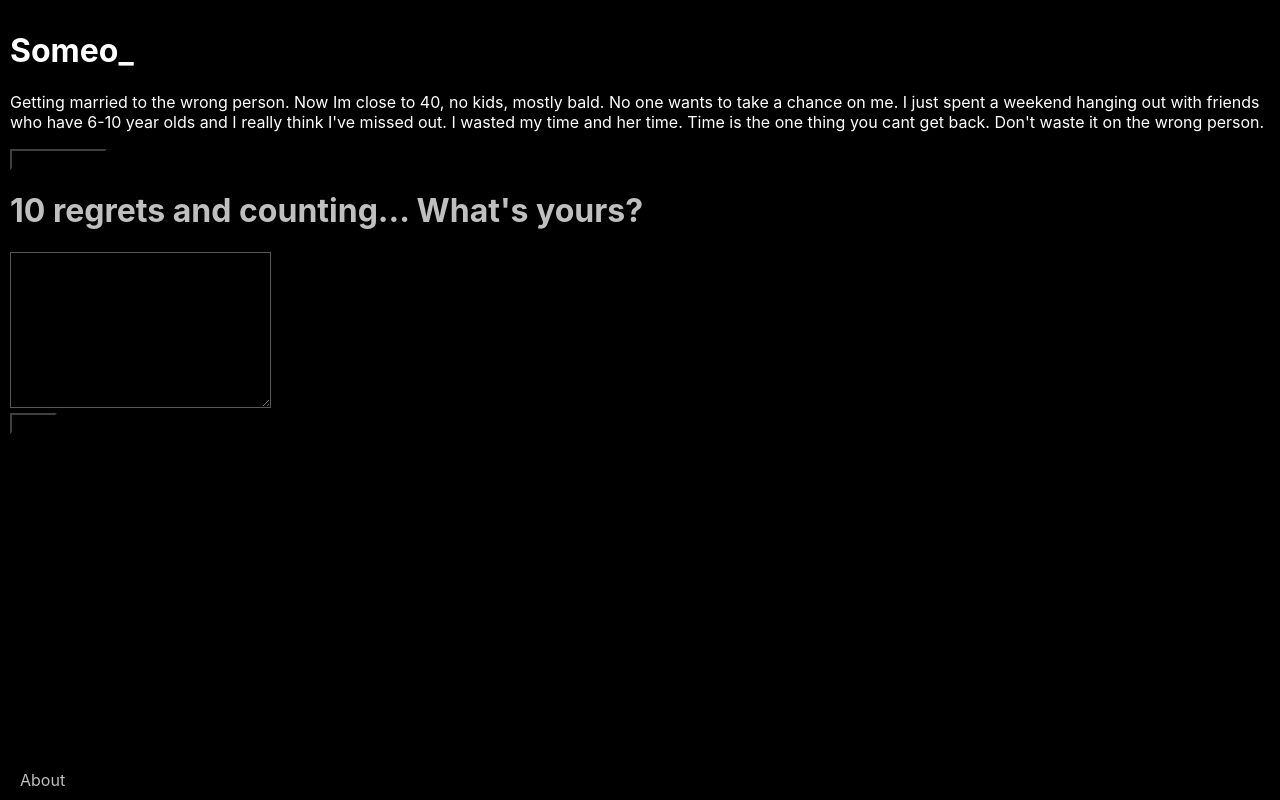
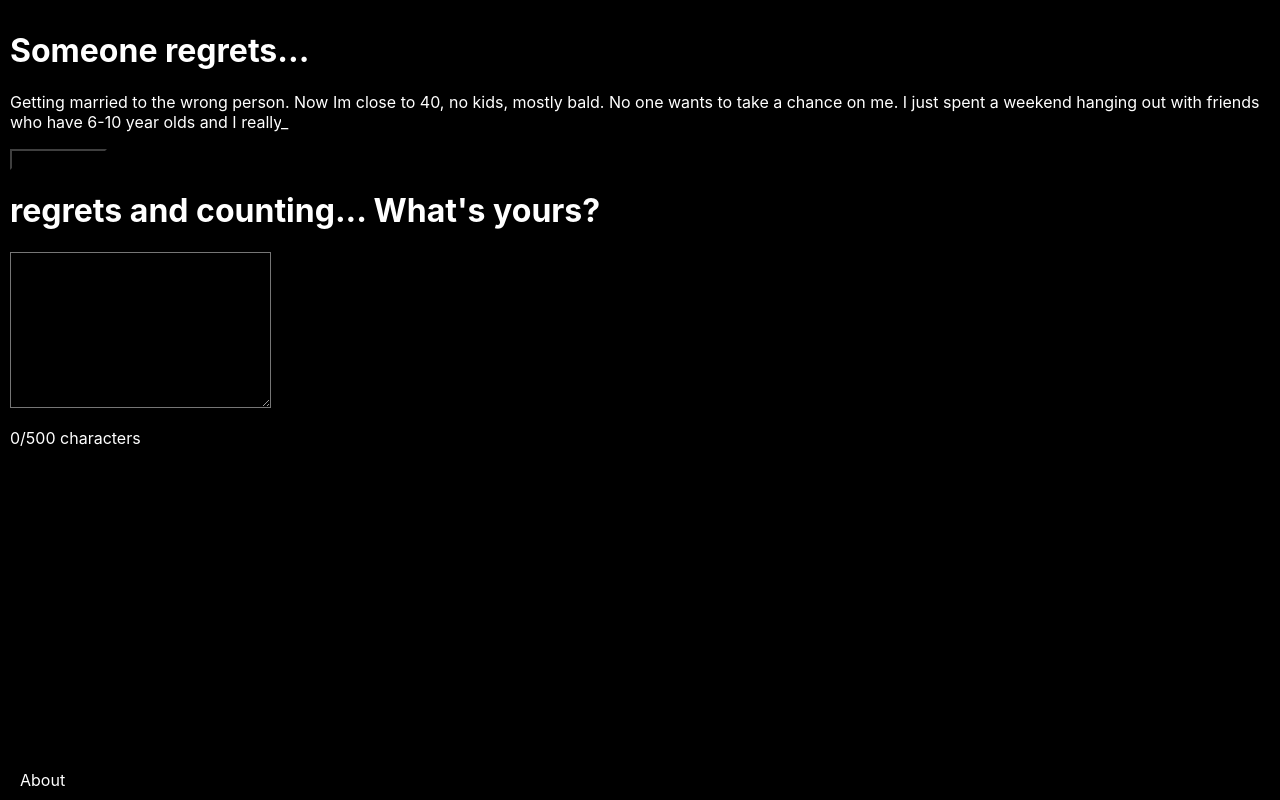
Before and after one commit to jkgh20/life-regrets-frontend, a React (Create React App) app: page / in a window 1280 px wide. Shown: the top 800 px of the page. Built offline with nearby package versions, Linux system fonts and the light colour scheme.

Commit message:
Split out read and write views

```diff
--- a/src/App.js
+++ b/src/App.js
@@ -1,141 +1,19 @@
 import './App.css';
-import axios from 'axios';
 import React from 'react';
-import Typed from 'typed.js';
 
-let LAMBDA_URL = "https://m8o1q7cin4.execute-api.us-east-2.amazonaws.com/prod";
-let DEFAULT_MESSAGES = [
-  "Not getting divorced sooner. Spent too much time being miserable.",
-  "Not spending enough time with my son when he was younger.",
-  "Spending too much time on side projects at the expense of spending time with my kids.",
-  "Not pursuing mathematics when I was doing my cs degree in college.",
-  "Holding back in life",
-  "Not marrying my high school sweetheart.",
-  "Having children. Decided it wasn't for me.",
-  "Spending way too much time at work instead of investing it in myself.",
-  "Not buying a thousand bitcoins when they were worth $3!",
-  "Being born.",
-];
-let DEFAULT_COUNT = DEFAULT_MESSAGES.length;
-
-function ReadRegret(props) {
-  return (
-    <div>
-      {props.value}
-    </div>
-  );
-}
-
-function Button(props) {
-  return (
-    <button id="button" onClick={props.onClick}>
-      {props.value}
-    </button>
-  );
-}
+import ReadView from './ReadView';
+import WriteView from './WriteView';
 
 class App extends React.Component {
-  constructor(props) {
-    super(props);
-    this.queryDb = this.queryDb.bind(this);
-    this.writeToDb = this.writeToDb.bind(this);
-    this.typeMessage = this.typeMessage.bind(this);
-    this.state = {
-      count: DEFAULT_COUNT,
-      message: ""
-    }
-  }
-
-  queryDb(onFirstLoad) {
-    this.typeMessage("Getting married to the wrong person. Now Im close to 40, no kids, mostly bald. No one wants to take a chance on me. I just spent a weekend hanging out with friends who have 6-10 year olds and I really think I've missed out. I wasted my time and her time. Time is the one thing you cant get back. Don't waste it on the wrong person.")
-    // axios.get(`${LAMBDA_URL}/read`)
-    //   .then(response => {
-    //     if (onFirstLoad) {
-    //       this.setState({
-    //         count: response.data.count
-    //       });
-    //     }
-    //     this.setState({
-    //       message: response.data.message
-    //     });
-    //     this.typeMessage(response.data.message)
-    //   })
-    //   .catch(error => {
-    //     this.setState({
-    //       message: DEFAULT_MESSAGES[Math.floor(Math.random() * DEFAULT_COUNT)]
-    //     });
-    //   });
-  }
-
-  writeToDb(inputMessage) {
-    axios.post(`${LAMBDA_URL}/write`, {message: inputMessage})
-      .catch(() => {})
-      .then(() => {});
-  }
-
-  componentDidMount() {
-    this.queryDb(true);
-
-    const options = {
-    	strings: ['Regrets.^1000 We all have them.^1000', 'Someone regrets...'],
-      typeSpeed: 45,
-      backSpeed: 15,
-      onComplete: self => self.cursor.remove(),
-      cursorChar: '_'
-    };
-    this.typed = new Typed(this.myElement, options);
-  }
-
-  componentWillUnmount() {
-    this.typed.destroy();
-  }
-
-  typeMessage(message) {
-    const options = {
-    	strings: [message],
-      typeSpeed: 5,
-      backSpeed: 15,
-      onComplete: self => self.cursor.remove(),
-      cursorChar: '_'
-    };
-    this.typed2 = new Typed(this.myMessage, options);
-  }
-
   render() {
     return (
       <div id="app">
-        <div>
-          <h1 id="read-header">
-            <span
-              ref={myElement => { this.myElement = myElement; }}
-            />
-          </h1>
-          <p id="read-message">
-            <span
-              ref={myMessage => { this.myMessage = myMessage; }}
-            />
-          </p>
-        </div>
-        <div id="everything-else">
-          <Button
-            value="Read another"
-            onClick={() => this.queryDb(false)}
-          />
+        <ReadView />
 
-          <div id="write">
-            <h1>
-              {this.state.count} regrets and counting... What's yours?
-            </h1>
-            <textarea name="message" rows="10" cols="30"></textarea><br />
-            <Button
-              value="Send"
-              onClick={() => this.writeToDb("My life.")}
-              />
-          </div>
+        <WriteView />
 
-          <div id="footer">
-            About
-          </div>
+        <div id="footer">
+          About
         </div>
       </div>
     );
--- /dev/null
+++ b/src/ReadView.js
@@ -0,0 +1,129 @@
+import './App.css';
+import axios from 'axios';
+import React from 'react';
+import Typed from 'typed.js';
+
+
+let LAMBDA_URL = "https://m8o1q7cin4.execute-api.us-east-2.amazonaws.com/prod";
+let DEFAULT_MESSAGES = [
+  "Not getting divorced sooner. Spent too much time being miserable.",
+  "Not spending enough time with my son when he was younger.",
+  "Spending too much time on side projects at the expense of spending time with my kids.",
+  "Not pursuing mathematics when I was doing my cs degree in college.",
+  "Holding back in life",
+  "Not marrying my high school sweetheart.",
+  "Having children. Decided it wasn't for me.",
+  "Spending way too much time at work instead of investing it in myself.",
+  "Not buying a thousand bitcoins when they were worth $3!",
+  "Being born.",
+];
+let DEFAULT_COUNT = DEFAULT_MESSAGES.length;
+
+function Button(props) {
+  return (
+    <button id="button" onClick={props.onClick}>
+      {props.value}
+    </button>
+  );
+}
+
+function sleep(ms) {
+  return new Promise(resolve => setTimeout(resolve, ms));
+}
+
+class ReadView extends React.Component {
+  constructor(props) {
+    super(props);
+
+    this.queryDb = this.queryDb.bind(this);
+    this.typeMessage = this.typeMessage.bind(this);
+
+    this.state = {
+      count: DEFAULT_COUNT,
+      message: "",
+      characterCount: 0
+    }
+  }
+
+  queryDb(onFirstLoad) {
+    this.setState({
+      message: "Getting married to the wrong person. Now Im close to 40, no kids, mostly bald. No one wants to take a chance on me. I just spent a weekend hanging out with friends who have 6-10 year olds and I really think I've missed out. I wasted my time and her time. Time is the one thing you cant get back. Don't waste it on the wrong person."
+    });
+    // axios.get(`${LAMBDA_URL}/read`)
+    //   .then(response => {
+    //     if (onFirstLoad) {
+    //       this.setState({
+    //         count: response.data.count
+    //       });
+    //     }
+    //     this.setState({
+    //       message: response.data.message
+    //     });
+    //     this.typeMessage(response.data.message)
+    //   })
+    //   .catch(error => {
+    //     this.setState({
+    //       message: DEFAULT_MESSAGES[Math.floor(Math.random() * DEFAULT_COUNT)]
+    //     });
+    //   });
+  }
+
+  typeMessage(message) {
+    const options = {
+    	strings: [message],
+      typeSpeed: 1,
+      backSpeed: 1,
+      cursorChar: '_',
+      onComplete: self => {
+        self.cursor.remove()
+      }
+    };
+    this.typed2 = new Typed(this.myMessage, options);
+  }
+
+  async componentDidMount() {
+    this.queryDb(true);
+
+    const options = {
+    	strings: ['Regrets.^1300 We all have them.^500', 'Someone regrets...'],
+      typeSpeed: 20,
+      backSpeed: 10,
+      onComplete: self => self.cursor.remove(),
+      cursorChar: '_'
+    };
+    this.typed = new Typed(this.myElement, options);
+
+    await sleep(4800);
+
+    this.typeMessage(this.state.message)
+  }
+
+  componentWillUnmount() {
+    this.typed.destroy();
+  }
+
+  render() {
+    return (
+      <div id="read">
+        <h1 id="read-header">
+          <span
+            ref={myElement => { this.myElement = myElement; }}
+          />
+        </h1>
+        <p id="read-message">
+          <span
+            ref={myMessage => { this.myMessage = myMessage; }}
+          />
+        </p>
+        <div id="everything-else">
+          <Button
+            value="Read another"
+            onClick={() => this.queryDb(false)}
+          />
+        </div>
+      </div>
+    );
+  }
+}
+
+export default ReadView;
--- /dev/null
+++ b/src/WriteView.js
@@ -0,0 +1,60 @@
+import './App.css';
+import axios from 'axios';
+import React from 'react';
+
+let LAMBDA_URL = "https://m8o1q7cin4.execute-api.us-east-2.amazonaws.com/prod";
+let CHARACTER_LIMIT = 500;
+
+class WriteView extends React.Component {
+  constructor(props) {
+    super(props);
+
+    this.writeToDb = this.writeToDb.bind(this);
+    this.updateCharacterCount = this.updateCharacterCount.bind(this);
+
+    this.state = {
+      characterCount: 0
+    }
+  }
+
+  updateCharacterCount(event) {
+    let input = event.target.value;
+    this.setState({
+      characterCount: input.length
+    })
+  }
+
+  writeToDb(inputMessage) {
+    axios.post(`${LAMBDA_URL}/write`, {message: inputMessage})
+      .catch(() => {})
+      .then(() => {});
+  }
+
+  render() {
+    return (
+      <div id="write">
+        <h1>
+            <span>
+            {this.state.count} regrets and counting... What's yours?
+            </span>
+        </h1>
+        <textarea
+            name="message"
+            rows="10"
+            cols="30"
+            onChange={this.updateCharacterCount}
+            maxLength={CHARACTER_LIMIT}
+        />
+        <p>
+            {this.state.characterCount}/{CHARACTER_LIMIT} characters
+        </p>
+        {/* <Button
+            value="Send"
+            onClick={() => this.writeToDb("My life.")}
+            /> */}
+      </div>
+    );
+  }
+}
+
+export default WriteView;
```
